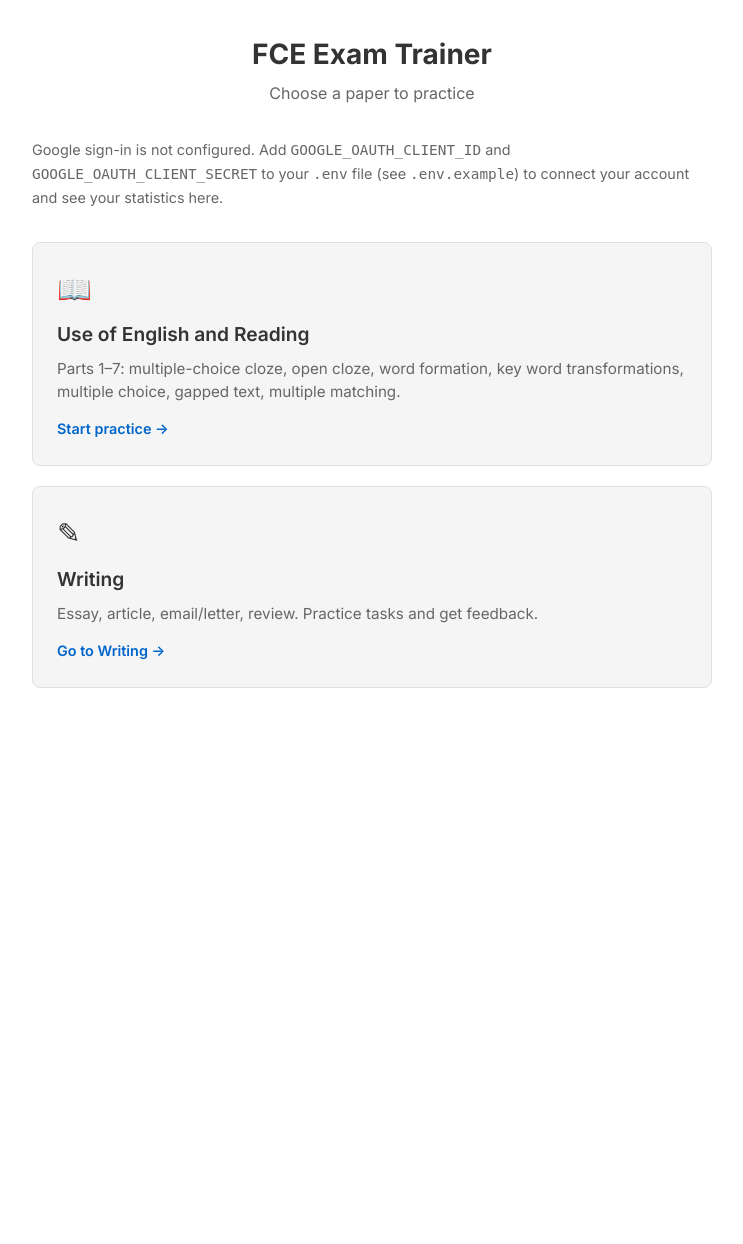
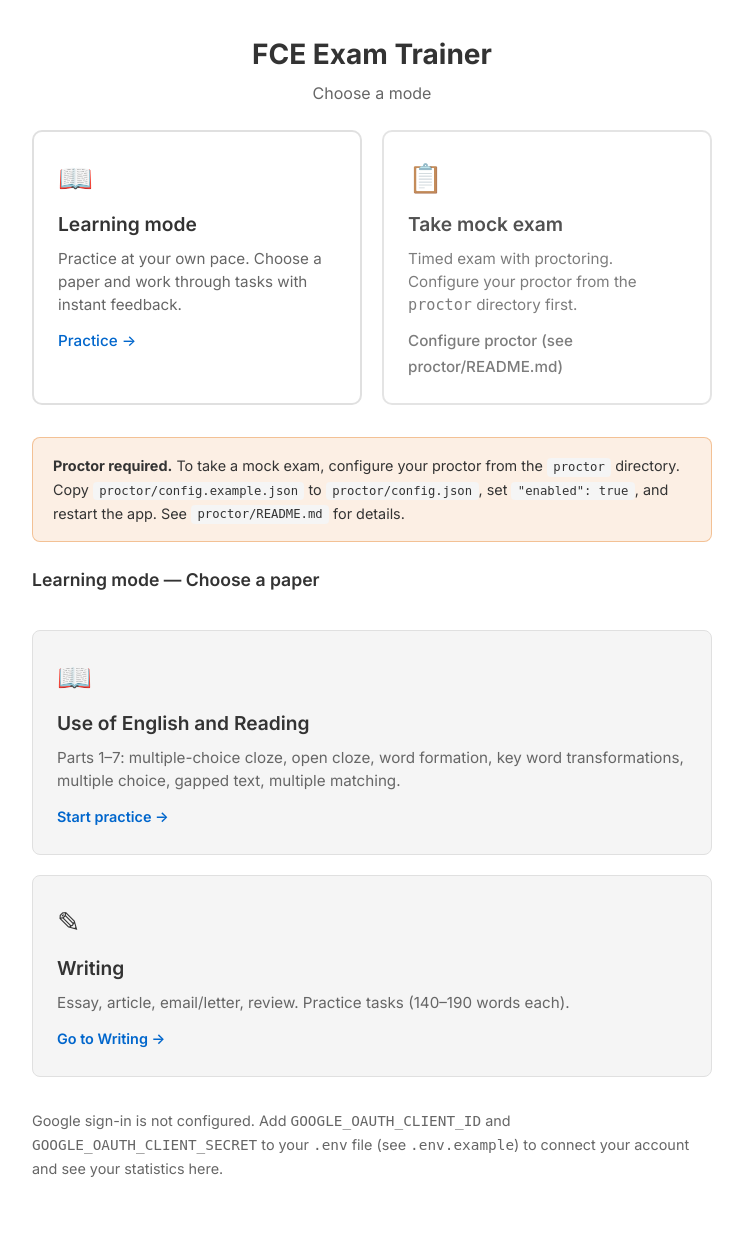
Before and after one commit to Ihoroderii/FCE-Trainer, a Flask app: page /?mode=mock&proctor_required=1 in a window 1280 px wide. Shown: the part 61-1305 px from the top of the page, without its empty margins (268-1011 px from the left). Before the commit the page ends 749 px from the top, so only its background shows below. Run offline with Flask 3, Linux system fonts and the light colour scheme; some libraries are stand-ins or nearby versions.

Commit message:
some mor changes

```diff
--- a/app.py
+++ b/app.py
@@ -16,6 +16,16 @@ from pathlib import Path
 
 from dotenv import load_dotenv
 from flask import Flask, redirect, render_template, request, session, url_for
+
+try:
+    from proctor_loader import is_configured as proctor_is_configured, get_config as proctor_get_config
+except ImportError:
+    def proctor_is_configured():
+        return False
+
+    def proctor_get_config():
+        return {"enabled": False, "name": "Proctor"}
+
 from openai import OpenAI
 from tenacity import retry, stop_after_attempt, wait_exponential
 from flask_wtf.csrf import CSRFProtect
@@ -48,6 +58,25 @@ app.config["SESSION_COOKIE_SAMESITE"] = "Lax"
 if os.environ.get("SESSION_COOKIE_SECURE", "").lower() in ("1", "true", "yes"):
     app.config["SESSION_COOKIE_SECURE"] = True
 CSRFProtect(app)
+# Avoid CSRF token expiring while the user has the page open (e.g. long Part 3 session)
+app.config["WTF_CSRF_TIME_LIMIT"] = None
+
+
+@app.errorhandler(400)
+def handle_bad_request(err):
+    """On CSRF expiry (or other 400), send user back to the form with a fresh token instead of a blank 400."""
+    if request.method == "POST" and request.referrer and "/use-of-english" in request.referrer:
+        from urllib.parse import urlparse, urlunparse, parse_qs, urlencode
+        parsed = urlparse(request.referrer)
+        qs = parse_qs(parsed.query)
+        qs["csrf_expired"] = ["1"]
+        new_query = urlencode(qs, doseq=True)
+        return redirect(urlunparse((parsed.scheme, parsed.netloc, parsed.path, "", new_query, "")))
+    part = request.form.get("part", type=int, default=0) or request.args.get("part", type=int, default=1)
+    if part not in PARTS_RANGE:
+        part = 1
+    return redirect(url_for("use_of_english", part=part, csrf_expired=1))
+
 
 # Google OAuth (optional: set GOOGLE_OAUTH_CLIENT_ID and GOOGLE_OAUTH_CLIENT_SECRET in .env)
 app.config["GOOGLE_OAUTH_CLIENT_ID"] = os.environ.get("GOOGLE_OAUTH_CLIENT_ID", "")
@@ -2785,6 +2814,7 @@ def home():
     google_available = bool(
         app.config.get("GOOGLE_OAUTH_CLIENT_ID") and app.config.get("GOOGLE_OAUTH_CLIENT_SECRET")
     )
+    proctor_configured = proctor_is_configured()
     return render_template(
         "home.html",
         user_id=user_id,
@@ -2793,7 +2823,72 @@ def home():
         user_stats=user_stats,
         has_attempts=has_attempts,
         google_available=google_available,
+        proctor_configured=proctor_configured,
     )
+
+
+@app.route("/mock-exam")
+def mock_exam():
+    """Mock exam entry: requires proctor to be configured from the proctor dir."""
+    if not proctor_is_configured():
+        return redirect(url_for("home", mode="mock", proctor_required=1))
+    proctor_config = proctor_get_config()
+    return render_template(
+        "mock_exam.html",
+        proctor_name=proctor_config.get("name", "Proctor"),
+    )
+
+
+def _call_proctor_join(backend_url, exam_code, candidate_identifier):
+    """Call proctor backend POST /api/session/join. Returns (session_id, livekit_room_name) or None (no LiveKit token/URL)."""
+    import urllib.request
+    import urllib.error
+    url = f"{backend_url}/api/session/join"
+    body = json.dumps({
+        "exam_code": exam_code,
+        "candidate_identifier": candidate_identifier or "Candidate",
+    }).encode("utf-8")
+    req = urllib.request.Request(url, data=body, method="POST", headers={"Content-Type": "application/json"})
+    try:
+        with urllib.request.urlopen(req, timeout=10) as resp:
+            data = json.loads(resp.read().decode("utf-8"))
+            return (
+                data.get("session_id"),
+                data.get("livekit_room_name"),
+            )
+    except (urllib.error.URLError, urllib.error.HTTPError, json.JSONDecodeError, KeyError) as e:
+        logger.warning("Proctor join failed: %s", e)
+        return None
+
+
+@app.route("/mock-exam/start", methods=["GET", "POST"])
+def mock_exam_start():
+    """Start mock exam: call proctor backend (wrk/proctor), then redirect to proctor frontend or FCE exam."""
+    if not proctor_is_configured():
+        return redirect(url_for("home", mode="mock", proctor_required=1))
+    cfg = proctor_get_config()
+    backend_url = cfg.get("backend_url")
+    frontend_url = cfg.get("frontend_url")
+    exam_code = cfg.get("exam_code", "DEMO")
+    candidate = (session.get("user_name") or session.get("user_email") or "Candidate").strip() or "Candidate"
+
+    if backend_url and frontend_url:
+        result = _call_proctor_join(backend_url, exam_code, candidate)
+        if result:
+            session_id, livekit_room_name = result
+            from urllib.parse import urlencode
+            params = urlencode({
+                "session_id": session_id,
+                "livekit_room_name": livekit_room_name or "",
+            })
+            return redirect(f"{frontend_url}/entry?{params}")
+        # Fallback: send user to proctor join page with pre-filled exam code and name
+        from urllib.parse import urlencode
+        params = urlencode({"exam_code": exam_code, "name": candidate})
+        return redirect(f"{frontend_url}/join?{params}")
+
+    session["mock_exam"] = True
+    return redirect(url_for("use_of_english", part=1))
 
 
 @app.route("/login/callback")
@@ -3050,6 +3145,7 @@ def use_of_english():
 
     items = _load_part_items(current_part)
     ctx = _build_template_context(current_part, check_result, items)
+    ctx["csrf_expired"] = request.args.get("csrf_expired")
     return render_template("index.html", **ctx)
 
 
--- /dev/null
+++ b/proctor/config.example.json
@@ -0,0 +1,5 @@
+{
+  "enabled": false,
+  "name": "My proctor",
+  "comment": "Set enabled to true and restart the app to use Take mock exam. Add any extra options your proctor needs."
+}
--- a/static/styles.css
+++ b/static/styles.css
@@ -1517,9 +1517,101 @@ body.minimal-layout {
 }
 
 .home-subtitle {
-  margin: 0 0 2rem;
+  margin: 0 0 1.5rem;
   font-size: 1rem;
   color: var(--ink-muted);
+}
+
+.home-mode-choice {
+  display: grid;
+  grid-template-columns: repeat(auto-fit, minmax(260px, 1fr));
+  gap: 1.25rem;
+  margin-bottom: 2rem;
+  text-align: left;
+}
+
+.home-mode-card {
+  display: block;
+  padding: 1.5rem;
+  border: 2px solid var(--border);
+  border-radius: 10px;
+  text-decoration: none;
+  color: var(--ink);
+  transition: border-color 0.2s, background 0.2s;
+}
+
+.home-mode-card:hover {
+  border-color: var(--accent);
+  background: rgba(0, 102, 204, 0.04);
+}
+
+.home-mode-mock-disabled {
+  opacity: 0.85;
+}
+
+.home-mode-mock-disabled:hover {
+  border-color: var(--ink-muted);
+  background: transparent;
+}
+
+.home-mode-icon {
+  font-size: 1.75rem;
+  display: block;
+  margin-bottom: 0.5rem;
+}
+
+.home-mode-title {
+  margin: 0 0 0.5rem;
+  font-size: 1.2rem;
+  font-weight: 600;
+  color: var(--ink);
+}
+
+.home-mode-desc {
+  margin: 0 0 0.75rem;
+  font-size: 0.95rem;
+  color: var(--ink-muted);
+  line-height: 1.5;
+}
+
+.home-mode-cta {
+  font-size: 0.95rem;
+  font-weight: 500;
+  color: var(--accent);
+}
+
+.home-mode-cta-muted {
+  color: var(--ink-muted);
+}
+
+.home-mode-card:hover .home-mode-cta:not(.home-mode-cta-muted) {
+  text-decoration: underline;
+}
+
+.home-proctor-alert {
+  padding: 1rem 1.25rem;
+  margin-bottom: 1.5rem;
+  background: rgba(230, 126, 34, 0.12);
+  border: 1px solid rgba(230, 126, 34, 0.4);
+  border-radius: 8px;
+  font-size: 0.9rem;
+  color: var(--ink);
+  text-align: left;
+}
+
+.home-proctor-alert code {
+  background: var(--card-bg);
+  padding: 0.15rem 0.4rem;
+  border-radius: 4px;
+  font-size: 0.85em;
+}
+
+.home-sections-heading {
+  margin: 0 0 1rem;
+  font-size: 1.1rem;
+  font-weight: 600;
+  color: var(--ink);
+  text-align: left;
 }
 
 .home-account {
@@ -1590,6 +1682,9 @@ body.minimal-layout {
   display: flex;
   flex-direction: column;
   gap: 1.25rem;
+  margin-top: 0.5rem;
+  margin-bottom: 2rem;
+  text-align: left;
 }
 
 .home-section-card {
--- a/templates/home.html
+++ b/templates/home.html
@@ -3,7 +3,48 @@
 {% block content %}
 <div class="home-page">
   <h1 class="home-title">FCE Exam Trainer</h1>
-  <p class="home-subtitle">Choose a paper to practice</p>
+  <p class="home-subtitle">Choose a mode</p>
+
+  <div class="home-mode-choice">
+    <a href="#learning" class="home-mode-card home-mode-learning" id="home-mode-learning">
+      <span class="home-mode-icon" aria-hidden="true">📖</span>
+      <h2 class="home-mode-title">Learning mode</h2>
+      <p class="home-mode-desc">Practice at your own pace. Choose a paper and work through tasks with instant feedback.</p>
+      <span class="home-mode-cta">Practice →</span>
+    </a>
+    <a href="{% if proctor_configured %}{{ url_for('mock_exam') }}{% else %}{{ url_for('home', mode='mock', proctor_required=1) }}{% endif %}" class="home-mode-card home-mode-mock {% if not proctor_configured %}home-mode-mock-disabled{% endif %}" id="home-mode-mock">
+      <span class="home-mode-icon" aria-hidden="true">📋</span>
+      <h2 class="home-mode-title">Take mock exam</h2>
+      <p class="home-mode-desc">Timed exam with proctoring. Configure your proctor from the <code>proctor</code> directory first.</p>
+      {% if proctor_configured %}
+      <span class="home-mode-cta">Start mock exam →</span>
+      {% else %}
+      <span class="home-mode-cta home-mode-cta-muted">Configure proctor (see proctor/README.md)</span>
+      {% endif %}
+    </a>
+  </div>
+
+  {% if request.args.get('mode') == 'mock' and request.args.get('proctor_required') %}
+  <div class="home-proctor-alert" role="alert">
+    <strong>Proctor required.</strong> To take a mock exam, configure your proctor from the <code>proctor</code> directory. Copy <code>proctor/config.example.json</code> to <code>proctor/config.json</code>, set <code>"enabled": true</code>, and restart the app. See <code>proctor/README.md</code> for details.
+  </div>
+  {% endif %}
+
+  <div class="home-sections" id="learning">
+    <h2 class="home-sections-heading">Learning mode — Choose a paper</h2>
+    <a href="{{ url_for('use_of_english') }}" class="home-section-card home-section-use">
+      <span class="home-section-icon" aria-hidden="true">📖</span>
+      <h3 class="home-section-title">Use of English and Reading</h3>
+      <p class="home-section-desc">Parts 1–7: multiple-choice cloze, open cloze, word formation, key word transformations, multiple choice, gapped text, multiple matching.</p>
+      <span class="home-section-cta">Start practice →</span>
+    </a>
+    <a href="{{ url_for('writing') }}" class="home-section-card home-section-writing">
+      <span class="home-section-icon" aria-hidden="true">✎</span>
+      <h3 class="home-section-title">Writing</h3>
+      <p class="home-section-desc">Essay, article, email/letter, review. Practice tasks (140–190 words each).</p>
+      <span class="home-section-cta">Go to Writing →</span>
+    </a>
+  </div>
 
   <div class="home-account">
     {% if user_id %}
@@ -49,21 +90,5 @@
       <p class="home-account-hint">Google sign-in is not configured. Add <code>GOOGLE_OAUTH_CLIENT_ID</code> and <code>GOOGLE_OAUTH_CLIENT_SECRET</code> to your <code>.env</code> file (see <code>.env.example</code>) to connect your account and see your statistics here.</p>
     {% endif %}
   </div>
-
-  <div class="home-sections">
-    <a href="{{ url_for('use_of_english') }}" class="home-section-card home-section-use">
-      <span class="home-section-icon" aria-hidden="true">📖</span>
-      <h2 class="home-section-title">Use of English and Reading</h2>
-      <p class="home-section-desc">Parts 1–7: multiple-choice cloze, open cloze, word formation, key word transformations, multiple choice, gapped text, multiple matching.</p>
-      <span class="home-section-cta">Start practice →</span>
-    </a>
-
-    <a href="{{ url_for('writing') }}" class="home-section-card home-section-writing">
-      <span class="home-section-icon" aria-hidden="true">✎</span>
-      <h2 class="home-section-title">Writing</h2>
-      <p class="home-section-desc">Essay, article, email/letter, review. Practice tasks and get feedback.</p>
-      <span class="home-section-cta">Go to Writing →</span>
-    </a>
-  </div>
 </div>
 {% endblock %}
--- a/templates/index.html
+++ b/templates/index.html
@@ -1,5 +1,8 @@
 {% extends "base.html" %}
 {% block content %}
+{% if csrf_expired %}
+<div class="feedback error" role="alert">Your session or form expired. The page was reloaded with a fresh form — please submit your answers again.</div>
+{% endif %}
 {% macro csrf_input() %}<input type="hidden" name="csrf_token" value="{{ csrf_token() }}"/>{% endmacro %}
 {% macro generate_buttons(action_name, label, show_b2plus=true) %}
 <div class="part2-generate-row">
```
Also changed, not shown: other parts of static/styles.css (+62 -0 lines), proctor/__init__.py (added, +45 -0 lines), proctor_loader.py (added, +125 -0 lines), templates/mock_exam.html (added, +11 -0 lines), proctor/README.md (added), 2 other files.
